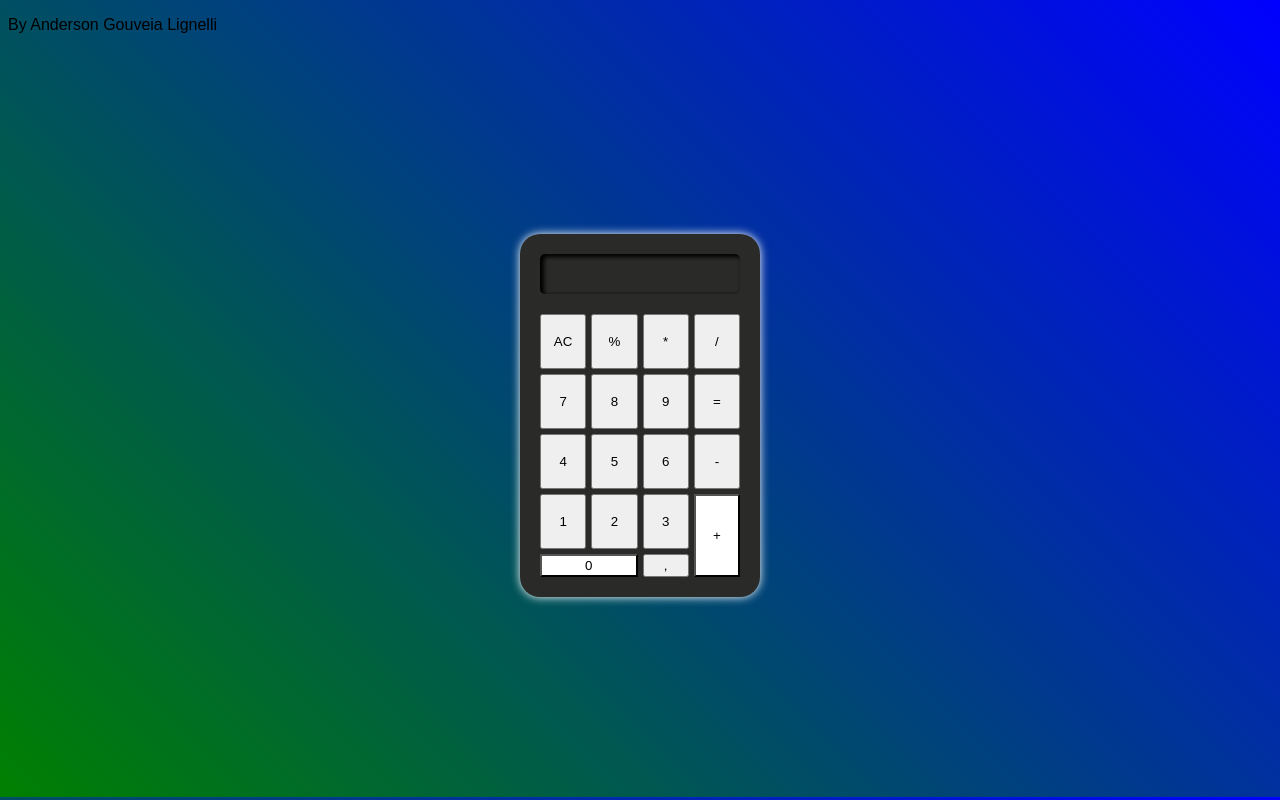
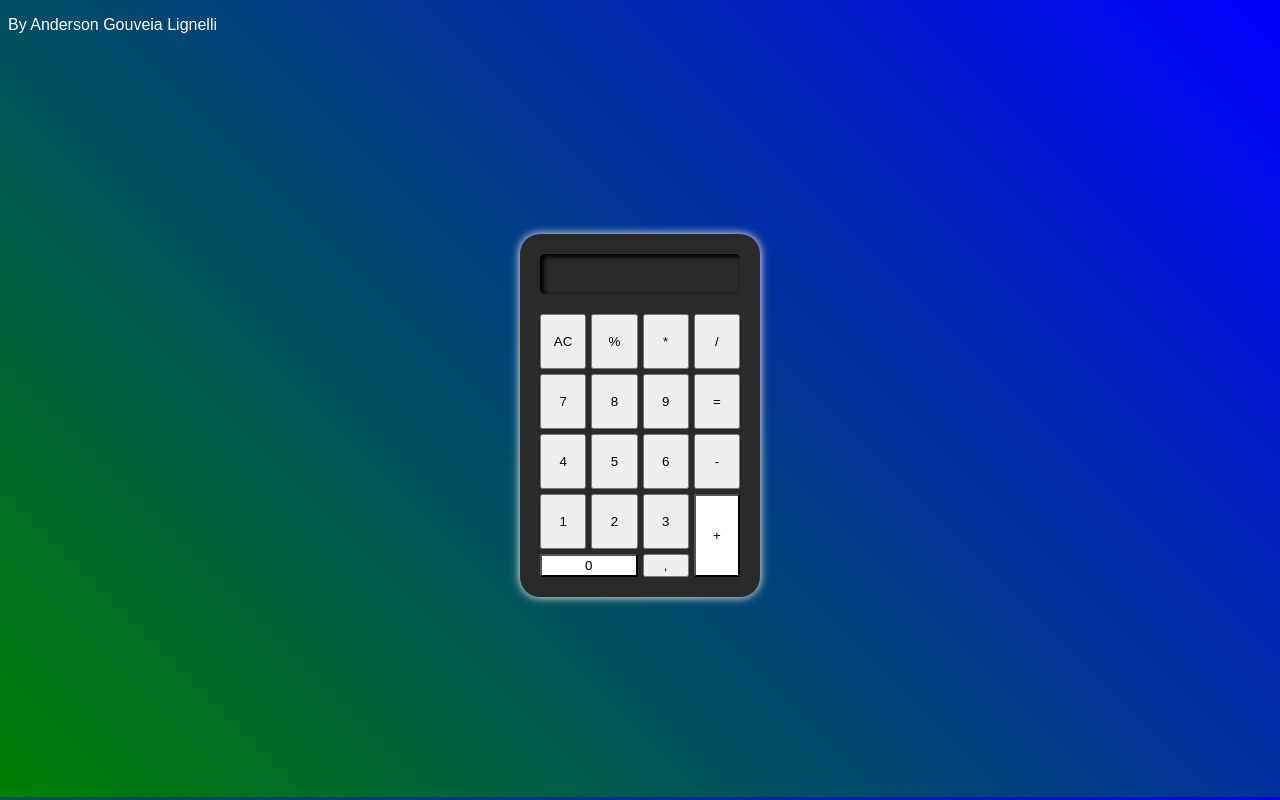
Before and after one commit to AndersonGL/Calculadora, a plain HTML site: page index.html in a window 1280 px wide. Drawn offline with Linux system fonts and the light colour scheme.

Commit message:
Update style.css

```diff
--- a/style.css
+++ b/style.css
@@ -1,6 +1,10 @@
 body{
     font-family: sans-serif;
     background-image: linear-gradient(45deg,#008000, #0000ff);
+}
+
+p {
+    color: #fff
 }
 
 #calculator{
```
